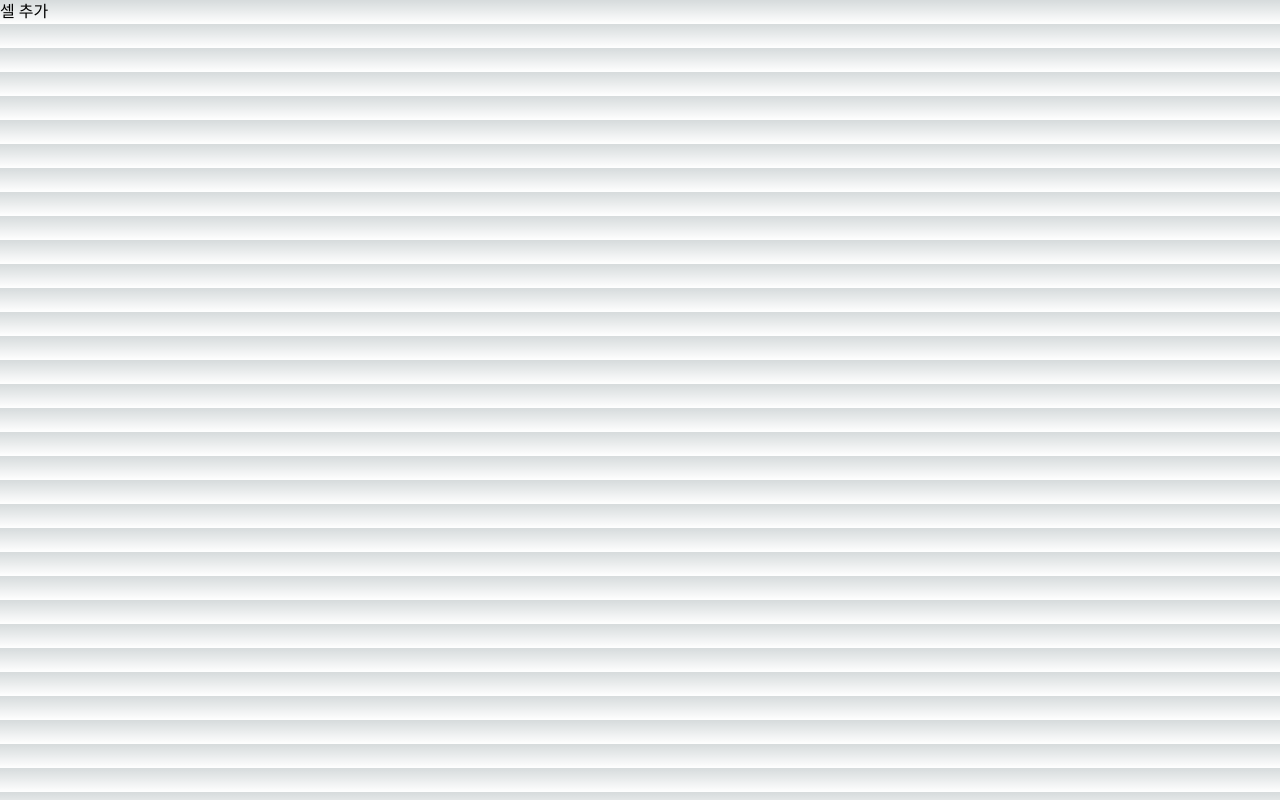
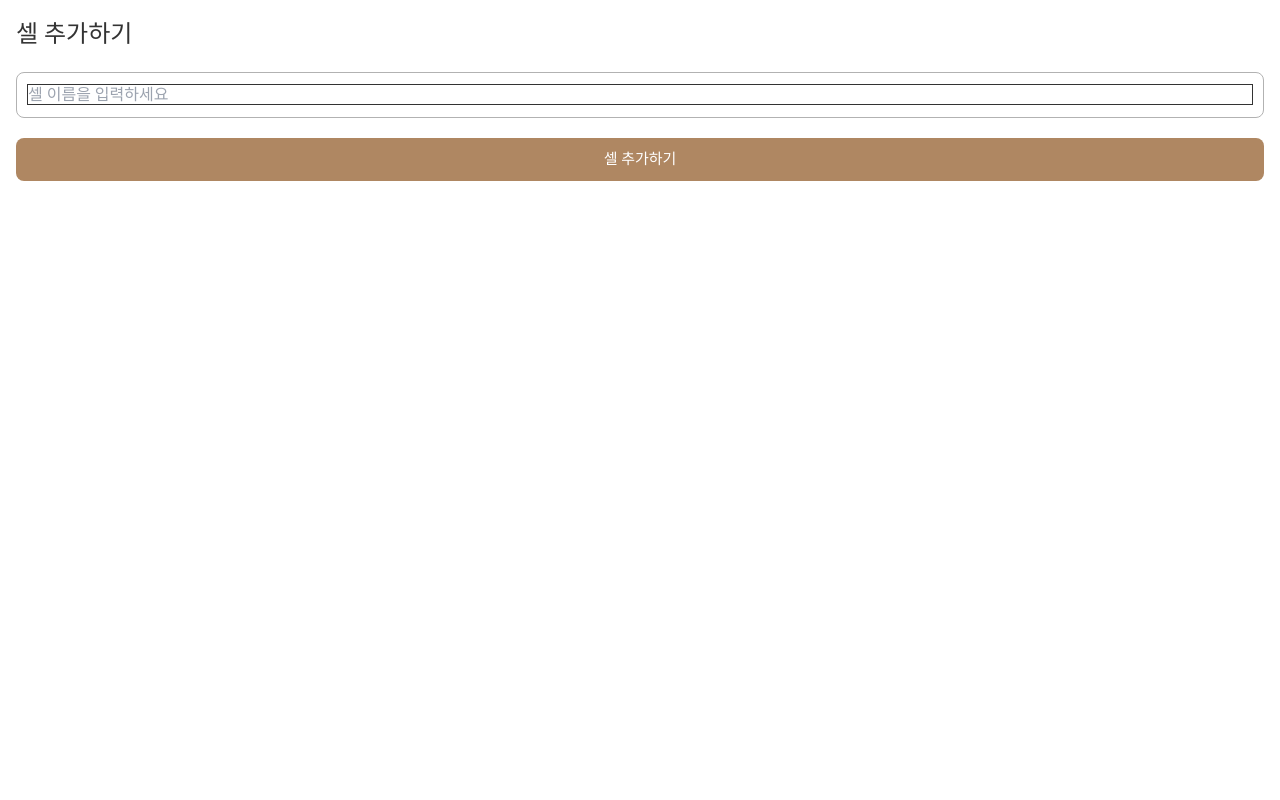
Before and after one commit to soomin9106/talent, a Next.js app in the folder frontend/: page /add in a window 1280 px wide. Built offline with nearby package versions, Linux system fonts and the light colour scheme.

Commit message:
셀 추가하기 화면 UI

```diff
--- a/frontend/app/(route)/add/page.tsx
+++ b/frontend/app/(route)/add/page.tsx
@@ -1,6 +1,48 @@
+'use client'
+import { Input } from "@material-tailwind/react"
+import classNames from "classnames";
+import { useState } from "react";
+
 const AddCell = () => {
+    const [name, setName] = useState('')
+
+    const handleChange = (event: { target: { value: any; }; }) => {
+        setName(event.target.value)
+    }
+
+    const onClickCellAdd = () => {
+        console.log('셀 추가 API call');
+    }
     return (
-        <>셀 추가</>
+        <div className="bg-white flex flex-col space-y-[20px] w-full h-[100vh] p-[16px]">
+            <div>
+                <span className="font-medium text-[24px] text-black">셀 추가하기</span>
+            </div>
+            <div className="flex flex-col space-y-[10px] w-full">
+                <div className="border-[1px] border-lightGray p-[10px] rounded-[8px] text-[16px] text-black font-medium">
+                    <Input
+                        placeholder="셀 이름을 입력하세요"
+                        crossOrigin={undefined}
+                        value={name}
+                        onChange={handleChange}
+                        labelProps={{
+                            className: "border-[0px]",
+                        }}
+                    />
+                </div>
+            </div>
+            <div
+                onClick={onClickCellAdd}
+                className={classNames(
+                    "cursor-pointer px-[28px] py-[10px] rounded-[8px] bg-brown mt-auto flex justify-center",
+
+                )}
+            >
+                <span className={classNames("font-medium text-[15px] text-white")}>
+                    셀 추가하기
+                </span>
+            </div>
+        </div>
     )
 }
 
--- a/frontend/app/(route)/detail/page.tsx
+++ b/frontend/app/(route)/detail/page.tsx
@@ -50,9 +50,11 @@ const CellDetail = () => {
                     {
                         isEditable ? (
                             <div className="flex flex-row w-full">
-                                <Input variant="static" value={cellName} placeholder="셀이름" crossOrigin={undefined} onChange={handleChange} containerProps={{
-                                    className: "text-[24px] text-black font-bold",
-                                }} />
+                                <div className="border-[1px] border-lightGray p-[8px] rounded-[8px]">
+                                    <Input variant="static" value={cellName} placeholder="셀이름" crossOrigin={undefined} onChange={handleChange} containerProps={{
+                                        className: "text-[24px] text-black font-bold",
+                                    }} />
+                                </div>
                                 <div className="ml-auto flex">
                                     <div onClick={handleCellNameSubmit}>
                                         <Check />
```
